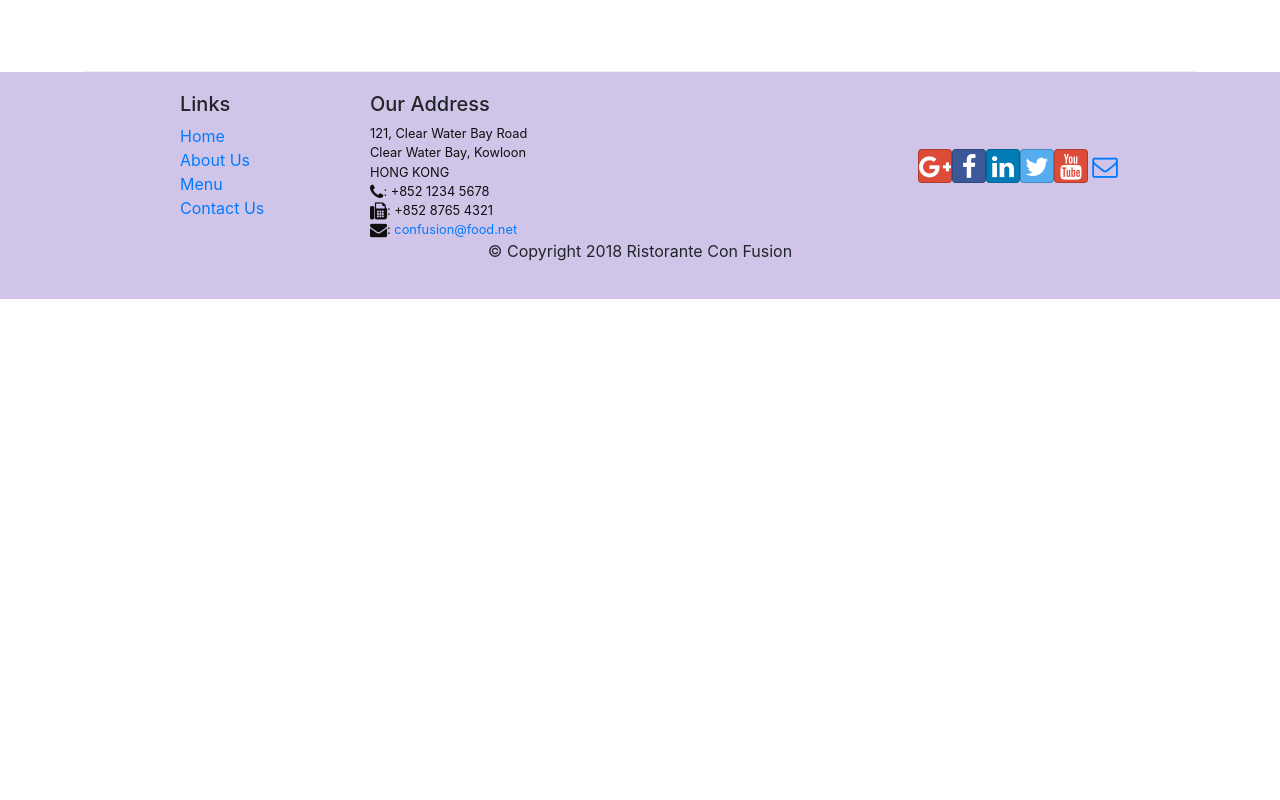
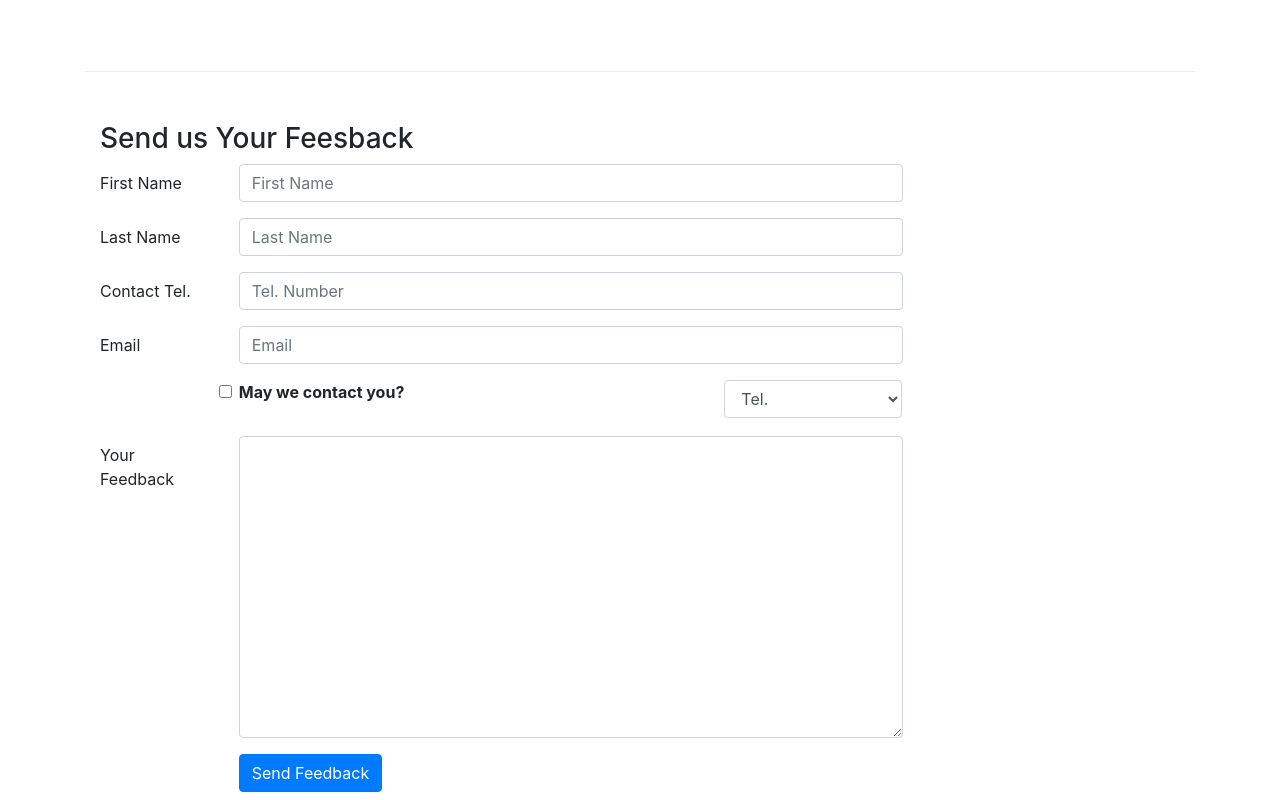
Before and after one commit to arkarn04/confusion, a React (Create React App) app: page /contactus in a window 1280 px wide. Shown: the part 800-1600 px from the top of the page. Before the commit the page ends 1099 px from the top, so only its background shows below. Built offline with nearby package versions, Linux system fonts and the light colour scheme.

Commit message:
Controlled Forms

```diff
--- a/src/components/AboutComponent.js
+++ b/src/components/AboutComponent.js
@@ -4,7 +4,8 @@
 
 function RenderLeader({leader}){
     return(
-        <Media tag="li">
+        <div key={leader.id} className="col-12 mt-5">
+            <Media tag="li">
                 <Media left>
                     <Media object src={leader.image} alt={leader.name} />
                 </Media>
@@ -13,7 +14,8 @@
                     <p>{leader.designation} </p>
                     <p>{leader.description} </p>
                 </Media>
-        </Media>
+            </Media>
+        </div>
     )
 }
 
--- a/src/components/ContactComponent.js
+++ b/src/components/ContactComponent.js
@@ -1,8 +1,42 @@
-import React from 'react';
-import { Breadcrumb, BreadcrumbItem } from 'reactstrap';
+import React, { Component } from 'react';
+import { Breadcrumb, BreadcrumbItem, Button, Form, FormGroup, Label, Input, Col } from 'reactstrap';
 import { Link } from 'react-router-dom';
 
-function Contact(props) {
+class Contact extends Component{
+
+    constructor(props){
+        super(props);
+
+        this.state = {
+            firstname: '',
+            lastname: '',
+            telnum: '',
+            email: '',
+            agree: false,
+            contactType: 'Tel.',
+            message: ''
+        }
+        this.handleSubmit = this.handleSubmit.bind(this);
+        this.handleInputChange = this.handleInputChange.bind(this);
+    }
+
+    handleInputChange(event){
+        const target = event.target;
+        const value = target.type === 'checkbox' ? target.checked : target.value;
+        const name = target.name;
+
+        this.setState({
+            [name]: value
+        })
+    }
+
+    handleSubmit(event){
+        console.log(`Current State is: ${ JSON.stringify(this.state)} `);
+        alert(`Current State is: ${ JSON.stringify(this.state)} `);
+        event.preventDefault();
+    }
+
+    render(){
         return(
             <div className="container">
                 <div className="row">
@@ -41,8 +75,70 @@
                         </div>
                     </div>
                 </div>
+                <div className="row row-content">
+                    <div className="col-12">
+                        <h3>Send us Your Feesback</h3>
+                    </div>
+                    <div className="col-12 col-md-9">
+                        <Form onSubmit={this.handleSubmit}>
+                            <FormGroup row>
+                                <Label htmlfor="firstname" md={2}>First Name</Label>
+                                <Col md={10}>
+                                    <Input type="text" id="firstname" name="firstname" placeholder="First Name" value={this.state.firstname} onChange={this.handleInputChange} />
+                                </Col>
+                            </FormGroup>
+                            <FormGroup row>
+                                <Label htmlfor="lastname" md={2}>Last Name</Label>
+                                <Col md={10}>
+                                    <Input type="text" id="lastname" name="lastname" placeholder="Last Name" value={this.state.lastname} onChange={this.handleInputChange} />
+                                </Col>
+                            </FormGroup>
+                            <FormGroup row>
+                                <Label htmlfor="telnum" md={2}>Contact Tel.</Label>
+                                <Col md={10}>
+                                    <Input type="text" id="telnum" name="telnum" placeholder="Tel. Number" value={this.state.telnum} onChange={this.handleInputChange} />
+                                </Col>
+                            </FormGroup>
+                            <FormGroup row>
+                                <Label htmlfor="email" md={2}>Email</Label>
+                                <Col md={10}>
+                                    <Input type="text" id="email" name="email" placeholder="Email" value={this.state.email} onChange={this.handleInputChange} />
+                                </Col>
+                            </FormGroup>
+                            <FormGroup row>
+                                <Col md={{size:6, offset:2}}>
+                                    <FormGroup>
+                                        <Label check>
+                                            <Input type="checkbox" name="agree" checked={this.state.agree} onChange={this.handleInputChange} /> {' '} <strong>May we contact you?</strong>
+                                        </Label>
+                                    </FormGroup>
+                                </Col>
+                                <Col md={{size: 3, offset: 1}}>
+                                    <Input type="select" name="contactType" value={this.state.contactType} onChange={this.handleInputChange}>
+                                        <option>Tel.</option>
+                                        <option>Email</option>
+                                    </Input>
+                                </Col>
+                            </FormGroup>
+                            <FormGroup row>
+                                <Label htmlfor="message" md={2}>Your Feedback</Label>
+                                <Col md={10}>
+                                    <Input type="textarea" id="message" name="message" rows="12" value={this.state.message} onChange={this.handleInputChange} />
+                                </Col>
+                            </FormGroup>
+                            <FormGroup row>
+                                <Col md={{size:10, offset:2}}>
+                                    <Button type="submit" color="primary">
+                                        Send Feedback
+                                    </Button>
+                                </Col>
+                            </FormGroup>
+                        </Form>
+                    </div>
+                </div>
             </div>
         );
     }
+}
 
 export default Contact;
```
Lines whose indentation alone changed are shown as unchanged.
